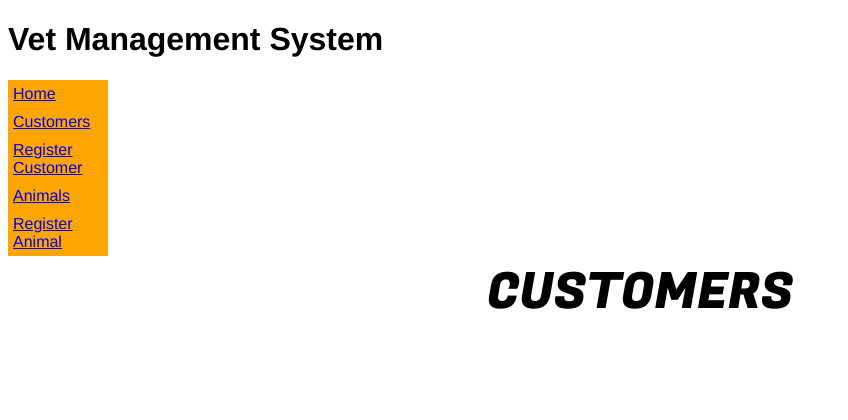
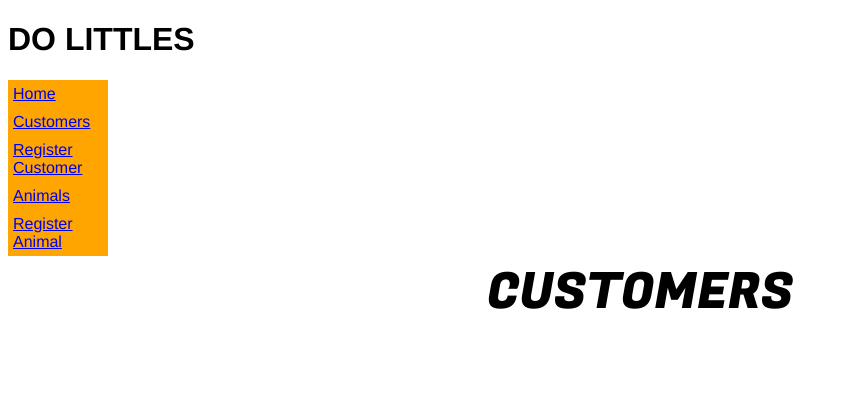
Before and after one commit to fraserjamieson/vet_project, a Flask app: page /customers in a window 1280 px wide. Shown: the top 420 px of the page, without its empty margins (0-848 px from the left). Run offline with Flask 2, Linux system fonts and the light colour scheme; data that the repository does not hold is empty; some libraries are stand-ins or nearby versions.

Commit message:
adjusted CSS and HTML to suit new layout.  Navbar, div for heading and customer attributes

```diff
--- a/static/style.css
+++ b/static/style.css
@@ -15,11 +15,13 @@
 
     /* HEADER */
 
-          header > .animal-header {
+    header > .menu-header {
       font: oblique bold 1200;
     }
 
-          header div {
+    /* NAV */
+
+    nav div {
       display: block;
       width: 100px;
       background-color: orange;
--- a/templates/base.html
+++ b/templates/base.html
@@ -18,15 +18,19 @@
 
     <header>
 
-        <h1 class="animal-header">Vet Management System</h1>
-
-            <div tabindex="1"><a href="/" class="w3-bar-item w3-button">Home</a></div>
-            <div tabindex="2"><a href="/customers" class="w3-bar-item w3-button">Customers</a></div>
-            <div tabindex="3"><a href="/customers/new" class="w3-bar-item w3-button">Register Customer</a></div>
-            <div tabindex="4"><a href="/animals" class="w3-bar-item w3-button">Animals</a></div>
-            <div tabindex="5"><a href="/animals/new" class="w3-bar-item w3-button">Register Animal</a></div>
+        <h1 class="menu-header">DO LITTLES</h1>
 
     </header>
+
+    <nav>
+
+      <div tabindex="1"><a href="/" class="w3-bar-item w3-button">Home</a></div>
+      <div tabindex="2"><a href="/customers" class="w3-bar-item w3-button">Customers</a></div>
+      <div tabindex="3"><a href="/customers/new" class="w3-bar-item w3-button">Register Customer</a></div>
+      <div tabindex="4"><a href="/animals" class="w3-bar-item w3-button">Animals</a></div>
+      <div tabindex="5"><a href="/animals/new" class="w3-bar-item w3-button">Register Animal</a></div>
+
+    </nav>
 
         {% block home %}
         {% endblock %}
--- a/templates/customers/index.html
+++ b/templates/customers/index.html
@@ -1,12 +1,12 @@
 {% extends "base.html" %}
 {% block content %}
 
-    <header class="header">CUSTOMERS</header>
+    <div class="header">CUSTOMERS</div>
 
         {% for customer in all_customers %}
 
-            <h5 class="vet-name-header"> {{ customer.name }}</h5>
-            <h6> {{ customer.contact_details }}</h6>
+            <h5 class="vet-name-header"> {{ customer.name }}
+            <p> {{ customer.contact_details }}</p> </h5>
 
                     <section class="customer-items">
                         {% for animal in all_animals %}
```
Lines whose indentation alone changed are shown as unchanged.
